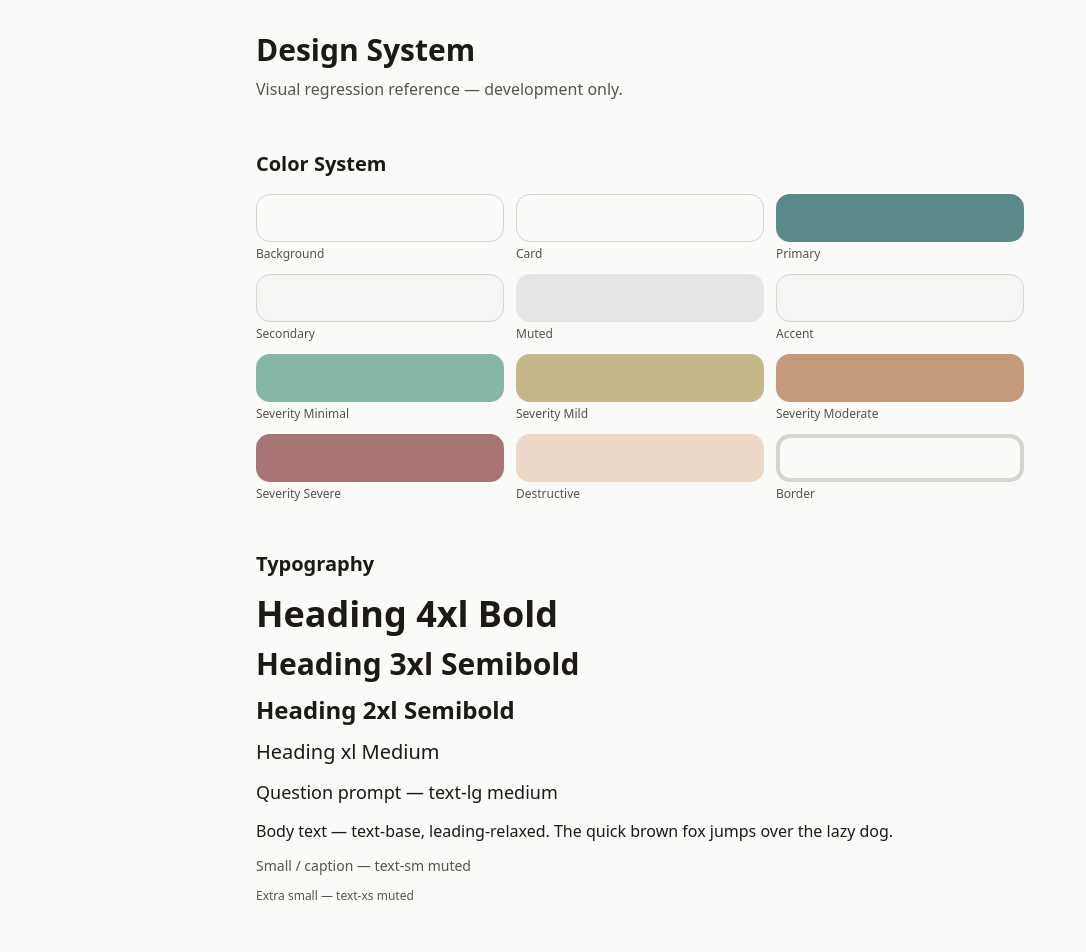
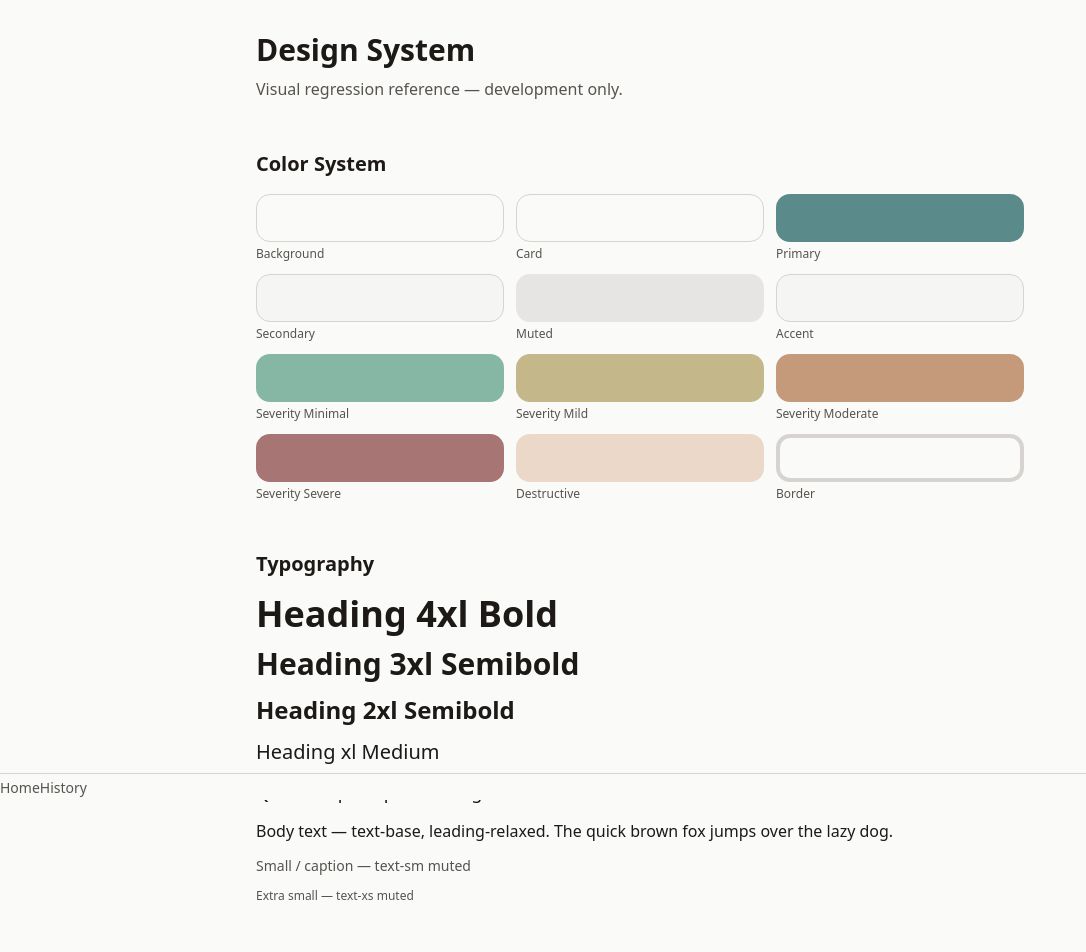
Before and after one commit to lostsreeni/mental-meter, a Next.js app: page /design in a window 1280 px wide. Shown: the top 952 px of the page, without its empty margins (0-1086 px from the left). Built offline with nearby package versions, Linux system fonts and the light colour scheme.

Commit message:
Add reactive history view and bottom navigation tab

```diff
--- /dev/null
+++ b/src/app/history/page.tsx
@@ -0,0 +1,24 @@
+'use client'
+import { useEffect, useMemo, useState } from 'react'
+import { useLiveQuery } from 'dexie-react-hooks'
+import Link from 'next/link'
+import { db } from '@/lib/db/database'
+import { instruments, type InstrumentId } from '@/lib/instruments'
+import { getSetting, setSetting } from '@/lib/db/repositories/settings'
+const PRESETS = [7,30,90,365,99999] as const
+export default function HistoryPage(){
+const all=useLiveQuery(()=>db.checkins.orderBy('timestamp').toArray(),[])??[]
+const [inst,setInst]=useState<InstrumentId>('phq9'); const [days,setDays]=useState(30)
+useEffect(()=>{(async()=>{const s=await getSetting('history_instrument') as InstrumentId|null; if(s) setInst(s)})()},[])
+useEffect(()=>{void setSetting('history_instrument',inst)},[inst])
+const filtered=useMemo(()=>{const end=new Date();const start=new Date(end.getTime()-days*86400000);return all.filter(c=>c.type===inst&&(days===99999||new Date(c.timestamp)>=start)).sort((a,b)=>+new Date(a.timestamp)-+new Date(b.timestamp))},[all,inst,days])
+const scores=filtered.filter(c=>c.score!==null); const min=Math.min(...scores.map(s=>s.score as number),0); const max=Math.max(...scores.map(s=>s.score as number),0)
+const rangeMax=instruments[inst].severityBands.at(-1)?.max??10
+return <div className="min-h-screen bg-background px-4 py-4 pb-20"><div className="max-w-3xl mx-auto space-y-4"><h1 className="text-xl font-semibold">History</h1>
+<div className="flex gap-2 overflow-x-auto">{(['phq9','gad7','who5','phq2','gad2','sleep','stress'] as InstrumentId[]).map(id=><button key={id} onClick={()=>setInst(id)} className={`px-3 py-2 rounded-full border text-sm ${inst===id?'bg-primary text-primary-foreground':'bg-card'}`}>{instruments[id].shortName}</button>)}</div>
+<div className="flex gap-2 overflow-x-auto">{PRESETS.map(d=><button key={d} onClick={()=>setDays(d)} className={`px-3 py-1 rounded-full border text-xs ${days===d?'bg-primary text-primary-foreground':'bg-card'}`}>{d===99999?'All time':`${d}d`}</button>)}</div>
+{scores.length===0?<div className="rounded-xl border p-4"><p className="text-sm text-muted-foreground mb-2">{instruments[inst].description}</p><Link href={`/checkin/${inst}`} className="underline">Take your first {instruments[inst].shortName}</Link></div>:<div aria-label={`${instruments[inst].shortName} scores from history`} className="rounded-xl border p-3">{scores.length===1&&<p className="text-sm">Add another check-in to start seeing trends.</p>}<svg viewBox="0 0 320 140" className="w-full h-44"><polyline fill="none" stroke="currentColor" strokeWidth="2" points={scores.map((s,i)=>`${(i/(Math.max(scores.length-1,1)))*300+10},${120-((s.score as number)/rangeMax)*110+10}`).join(' ')} />{scores.map((s,i)=><circle key={s.id} cx={(i/(Math.max(scores.length-1,1)))*300+10} cy={120-((s.score as number)/rangeMax)*110+10} r={5} />)}</svg><table className="sr-only"><tbody>{scores.map(s=><tr key={s.id}><td>{new Date(s.timestamp).toLocaleDateString()}</td><td>{s.score}</td></tr>)}</tbody></table></div>}
+<div className="grid grid-cols-2 gap-2 text-sm"><div className="rounded-lg border p-2">Check-ins: {filtered.length}</div><div className="rounded-lg border p-2">Average: {scores.length?(scores.reduce((a,b)=>a+(b.score as number),0)/scores.length).toFixed(1):'—'}</div><div className="rounded-lg border p-2">Range: {scores.length?`${min}–${max}`:'—'}</div></div>
+<div className="space-y-2">{[...filtered].reverse().map(c=><div key={c.id} className="rounded-lg border p-3"><div className="text-xs text-muted-foreground">{new Date(c.timestamp).toLocaleString()}</div><div className="font-medium">{c.score ?? 'Skipped'}</div><div className="text-xs">{c.severityBand ?? '—'}</div></div>)}</div>
+</div></div>
+}
--- a/src/app/layout.tsx
+++ b/src/app/layout.tsx
@@ -3,6 +3,7 @@ import "./globals.css";
 import { cn } from "@/lib/utils";
 import { InstallPrompt } from "@/components/InstallPrompt";
 import { UpdateToast } from "@/components/UpdateToast";
+import { BottomNav } from "@/components/BottomNav";
 
 
 export const metadata: Metadata = {
@@ -42,6 +43,7 @@ export default function RootLayout({
         <main className="flex-1 safe-area-inset">
           {children}
         </main>
+        <BottomNav />
         <InstallPrompt />
       </body>
     </html>
--- /dev/null
+++ b/src/components/BottomNav.tsx
@@ -0,0 +1,11 @@
+'use client'
+import Link from 'next/link'
+import { usePathname } from 'next/navigation'
+
+export function BottomNav() {
+  const pathname = usePathname()
+  const item = (href:string,label:string)=> (
+    <Link href={href} className={`flex-1 text-center py-3 text-sm ${pathname===href?'text-foreground font-semibold':'text-muted-foreground'}`}>{label}</Link>
+  )
+  return <nav className="border-t border-border bg-background sticky bottom-0">{item('/','Home')}{item('/history','History')}</nav>
+}
```
